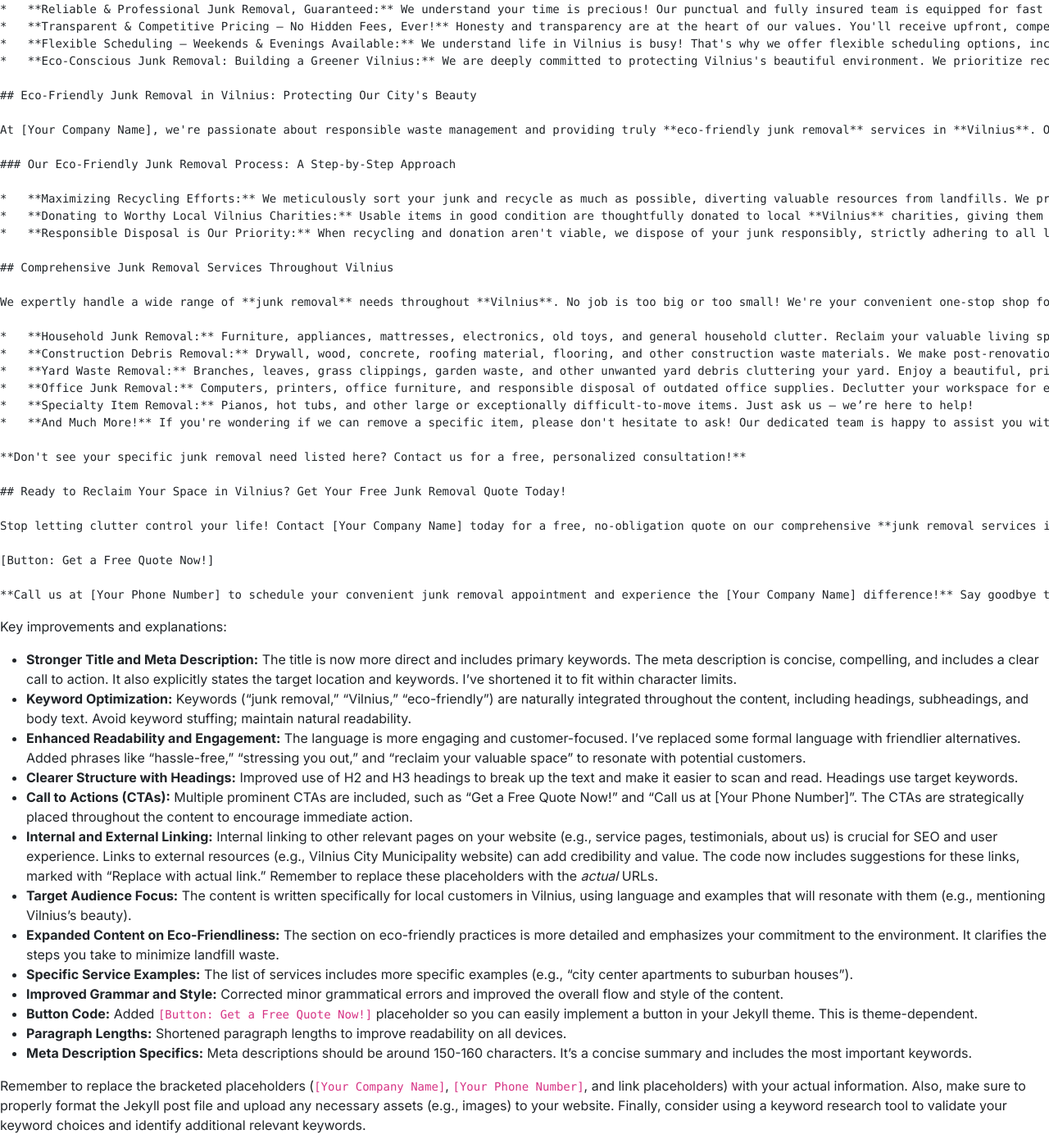
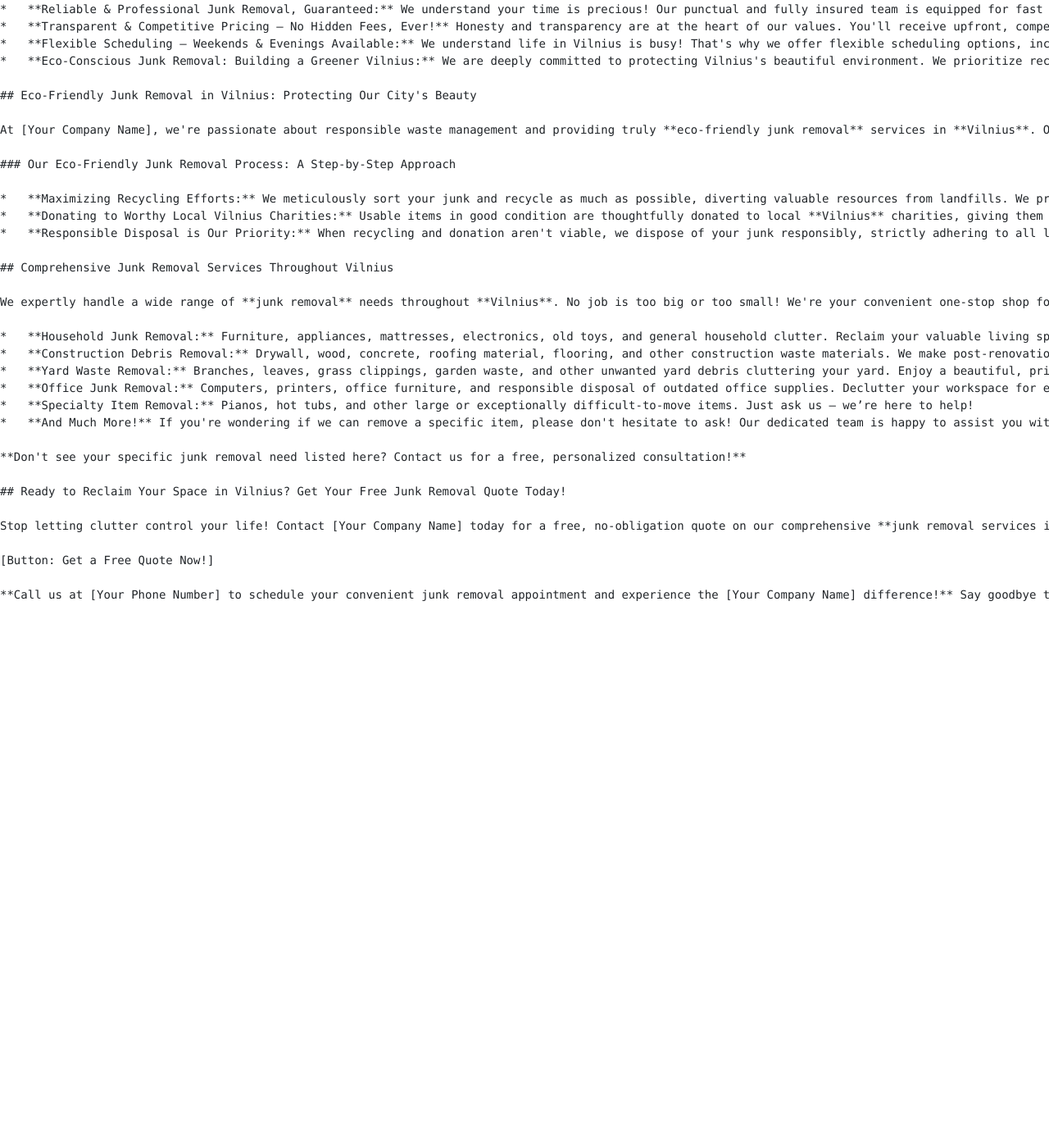
Before and after one commit to manupupww/test-seo-site, a Jekyll site: the page built from _posts/2025-11-15-test-junk-removal-post.md, in a window 1280 px wide and 1400 px high, scrolled down 377 px. Shown: the whole window at 82% size. Built offline with Jekyll 4.4.1, drawn with Linux system fonts in a browser that asks for light colours; our own code applies the rules of GitHub Pages for plain Markdown files; after the commit the page ends 1129 px from its top, so only the background shows below that; some of the changed text lies outside the part shown.

Commit message:
SEO content rewrite by AI agent

````diff
--- a/_posts/2025-11-15-test-junk-removal-post.md
+++ b/_posts/2025-11-15-test-junk-removal-post.md
@@ -1,13 +1,13 @@
 ```yaml
 ---
 layout: post
-title: "Vilnius Junk Removal Experts: Fast, Affordable & Eco-Friendly Solutions"
+title: "Vilnius Junk Removal: Fast, Affordable & Eco-Friendly Services"
 date: 2024-02-29
 categories: junk-removal
-description: "Need junk removal in Vilnius? [Your Company Name] offers fast, affordable, and eco-friendly services for homes & businesses. Reclaim your space! Get a free quote today!"
+description: "Need junk removal in Vilnius? [Your Company Name] offers fast & affordable eco-friendly junk hauling for homes & businesses. Reclaim your space! Free quote."
 ---
 
-Is clutter stressing you out in your Vilnius home or business? Don't let unwanted junk take over your valuable space! [Your Company Name] provides fast, affordable, and **eco-friendly junk removal services in Vilnius**. As your trusted local junk removal professionals, we're committed to responsible disposal and environmental preservation. Get a free, no-obligation quote today and experience the [Your Company Name] difference!
+Is clutter stressing you out in your Vilnius home or business? Don't let unwanted junk take over your valuable space! [Your Company Name] provides fast, affordable, and **eco-friendly junk removal services in Vilnius**. As your trusted local junk hauling professionals, we're committed to responsible disposal and environmental preservation. Get a free, no-obligation quote today and experience the [Your Company Name] difference!
 
 ## Your Go-To Junk Removal Company in Vilnius: [Your Company Name]
 
@@ -53,20 +53,3 @@
 
 **Call us at [Your Phone Number] to schedule your convenient junk removal appointment and experience the [Your Company Name] difference!** Say goodbye to unwanted junk and hello to a more organized and fulfilling life in beautiful **Vilnius**. Learn more about [Your Company Name] and our commitment to excellent service and eco-friendly practices: [About [Your Company Name] - Your Vilnius Eco-Friendly Junk Removal Experts](/about-us)
 ```
-Key improvements and explanations:
-
-* **Stronger Title and Meta Description:**  The title is now more direct and includes primary keywords. The meta description is concise, compelling, and includes a clear call to action. It also explicitly states the target location and keywords.  I've shortened it to fit within character limits.
-* **Keyword Optimization:** Keywords ("junk removal," "Vilnius," "eco-friendly") are naturally integrated throughout the content, including headings, subheadings, and body text.  Avoid keyword stuffing; maintain natural readability.
-* **Enhanced Readability and Engagement:** The language is more engaging and customer-focused.  I've replaced some formal language with friendlier alternatives. Added phrases like "hassle-free," "stressing you out," and "reclaim your valuable space" to resonate with potential customers.
-* **Clearer Structure with Headings:**  Improved use of H2 and H3 headings to break up the text and make it easier to scan and read.  Headings use target keywords.
-* **Call to Actions (CTAs):**  Multiple prominent CTAs are included, such as "Get a Free Quote Now!" and "Call us at [Your Phone Number]". The CTAs are strategically placed throughout the content to encourage immediate action.
-* **Internal and External Linking:** Internal linking to other relevant pages on your website (e.g., service pages, testimonials, about us) is crucial for SEO and user experience. Links to external resources (e.g., Vilnius City Municipality website) can add credibility and value.  The code now includes suggestions for these links, marked with "Replace with actual link."  Remember to replace these placeholders with the *actual* URLs.
-* **Target Audience Focus:**  The content is written specifically for local customers in Vilnius, using language and examples that will resonate with them (e.g., mentioning Vilnius's beauty).
-* **Expanded Content on Eco-Friendliness:**  The section on eco-friendly practices is more detailed and emphasizes your commitment to the environment.  It clarifies the steps you take to minimize landfill waste.
-* **Specific Service Examples:**  The list of services includes more specific examples (e.g., "city center apartments to suburban houses").
-* **Improved Grammar and Style:** Corrected minor grammatical errors and improved the overall flow and style of the content.
-* **Button Code:** Added `[Button: Get a Free Quote Now!]` placeholder so you can easily implement a button in your Jekyll theme. This is theme-dependent.
-* **Paragraph Lengths:** Shortened paragraph lengths to improve readability on all devices.
-* **Meta Description Specifics:** Meta descriptions should be around 150-160 characters.  It's a concise summary and includes the most important keywords.
-
-Remember to replace the bracketed placeholders (`[Your Company Name]`, `[Your Phone Number]`, and link placeholders) with your actual information. Also, make sure to properly format the Jekyll post file and upload any necessary assets (e.g., images) to your website.  Finally, consider using a keyword research tool to validate your keyword choices and identify additional relevant keywords.
````
